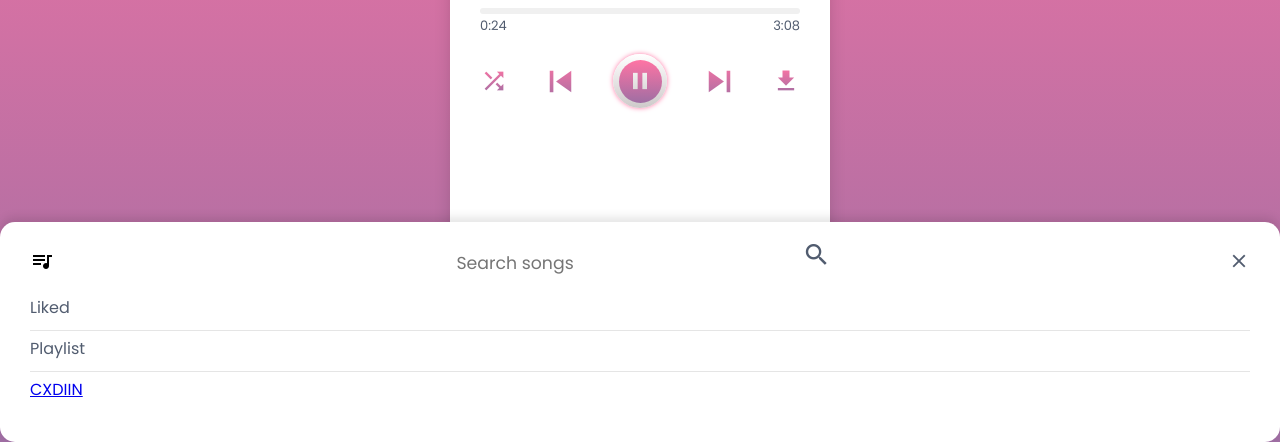
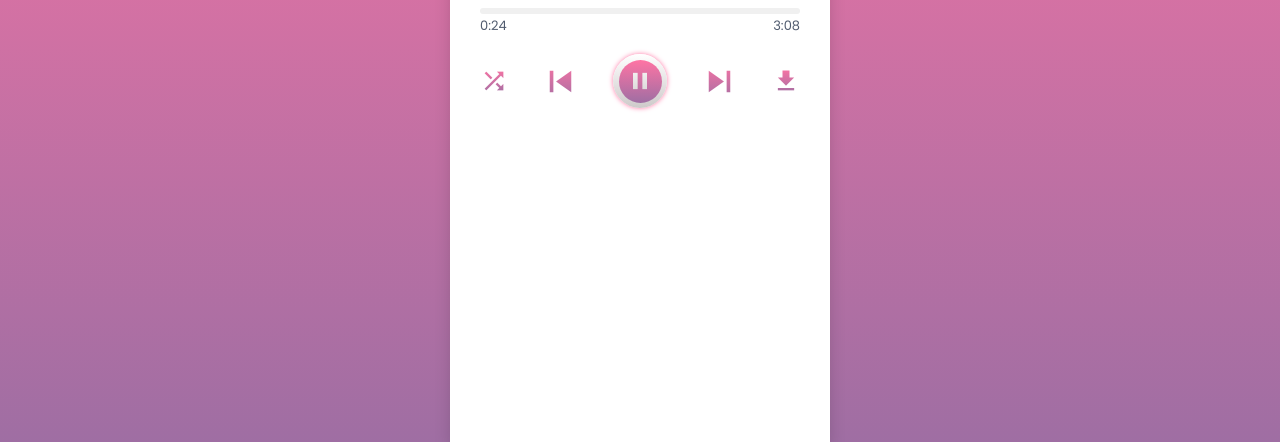
Before and after one commit to SH20RAJ/SongSwitcher, a plain HTML site: page index.html in a window 1280 px wide. Shown: the part 358-800 px from the top of the page. Drawn offline with Linux system fonts and the light colour scheme; no server answers.

Commit message:
search done apx. ok

```diff
--- a/index.html
+++ b/index.html
@@ -88,7 +88,7 @@
     <button id="searchButton" class="btn btn-primary mt-3">Search</button>
   </div>
 
-<div id="list" class="music-list show">
+<div id="list" class="music-list">
       <div class="header">
        <i class="list material-icons">queue_music</i>
        <div class="row">
@@ -96,7 +96,7 @@
                 <input type="text" id="searchInput" class="form-control" placeholder="Search songs">
                 <button id="searchButton" class="btn btn-primary mt-3" onclick="songs = [];fetchSongs(searchInput.value.trim());">
                   <i onclick="document.querySelector('.music-list').classList.toggle('show')
-                  " id="close" class="material-icons">search</i>
+                  " id="close" class="material-icons" style="position:absolute;top:0 ;margin-top: 8px;">search</i>
                 </button>
           </div>
         </div>
```
